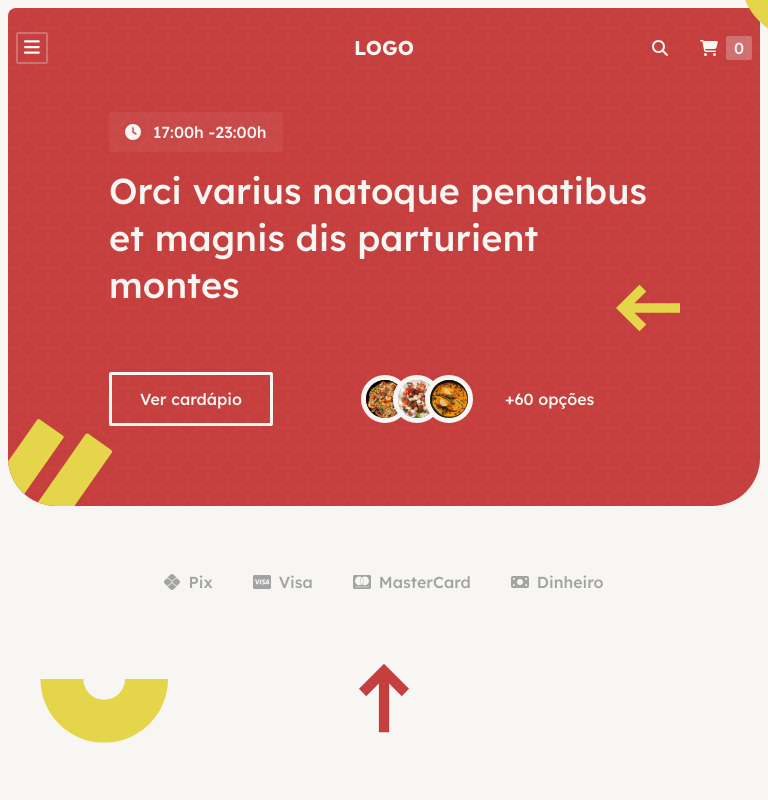
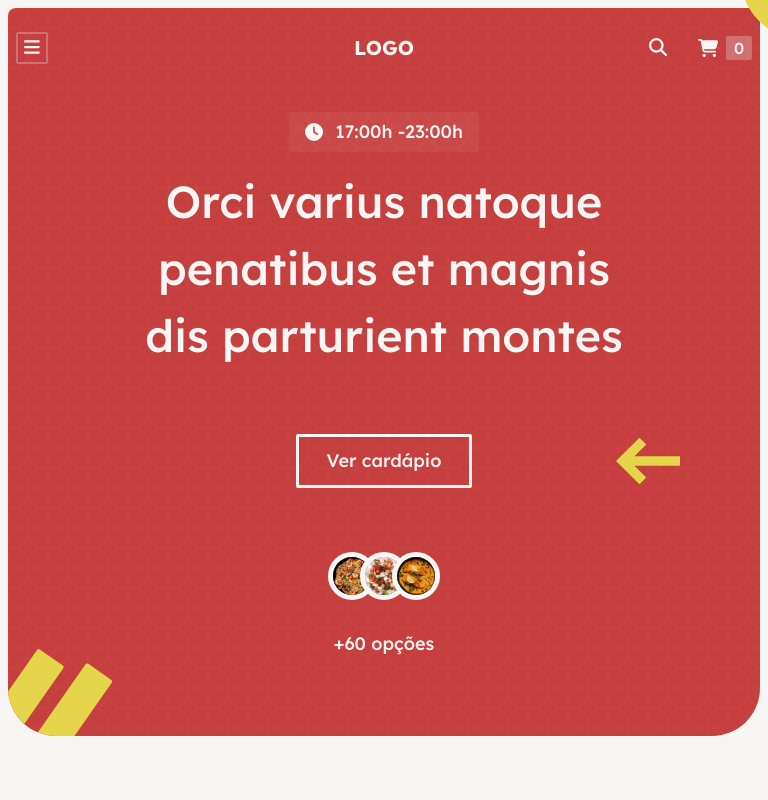
Before and after one commit to aridsm/food-app-2, a React (Vite) app: page / in a window 768 px wide. Shown: the top 800 px of the page. Built offline with nearby package versions, Linux system fonts and the light colour scheme.

Commit message:
fix: ajuste responsivo da tela home

```diff
--- a/src/components/General/Layout.tsx
+++ b/src/components/General/Layout.tsx
@@ -8,7 +8,7 @@ const Layout: React.FC<{ children: ReactNode }> = ({ children }) => {
   return (
     <div>
       <SubHeaderTop />
-      <div className="flex flex-col min-h-screen h-full md:max-w-[820px] xl:max-w-[980px] mx-auto px-2 py-4 ">
+      <div className="flex flex-col min-h-screen h-full md:max-w-[820px] xl:max-w-[980px] 2xl:max-w-[1060px] mx-auto px-2 py-4 ">
         <Header />
         <main className="flex-1 py-6 md:py-10">
           <ArcSvg className="hidden lg:block absolute top-2/3 -left-[70px] rotate-90" />
--- a/src/index.css
+++ b/src/index.css
@@ -14,6 +14,18 @@ body {
   font-weight: 500;
   font-family: "Lexend Deca", sans-serif;
   @apply text-neutral-600 text-xs sm:text-sm md:text-base xl:text-lg 2xl:text-xl bg-white-beige min-h-screen;
+}
+
+@media all and (min-width: 750px) and (max-width: 900px) and (min-height: 800px) {
+  body {
+    font-size: 18px !important;
+  }
+}
+
+@media all and (min-width: 750px) and (max-width: 950px) and (min-height: 1000px) {
+  body {
+    font-size: 20px !important;
+  }
 }
 
 button,
--- a/src/routes/pages/Home/Home.module.css
+++ b/src/routes/pages/Home/Home.module.css
@@ -13,3 +13,37 @@
 .container {
   background-image: url("../../../assets/imgs/pattern.svg");
 }
+
+.containerHome {
+  min-height: 100vh;
+}
+
+@media all and (min-width: 400px) and (max-width: 599px) and (min-height: 700px) {
+  .titleH2 {
+    font-size: 1.9rem !important;
+    line-height: 160% !important;
+  }
+}
+
+@media all and (min-width: 600px) and (max-width: 749px) and (min-height: 700px) {
+  .titleH2 {
+    font-size: 2.5rem !important;
+    line-height: 160% !important;
+  }
+}
+
+@media all and (min-width: 750px) and (max-width: 950px) and (min-height: 700px) and (max-height: 1029px) {
+  .titleH2 {
+    font-size: 2.8rem !important;
+    text-align: center !important;
+    line-height: 150% !important;
+  }
+}
+
+@media all and (min-width: 750px) and (max-width: 950px) and (min-height: 1030px) {
+  .titleH2 {
+    font-size: 3.3rem !important;
+    text-align: center !important;
+    line-height: 160% !important;
+  }
+}
--- a/src/routes/pages/Home/HomeMobile.tsx
+++ b/src/routes/pages/Home/HomeMobile.tsx
@@ -22,35 +22,41 @@ import {
 
 const HomeMobile: React.FC<{ className?: string }> = ({ className }) => {
   return (
-    <div className={`${className} flex flex-col h-full w-screen pt-2`}>
+    <div
+      className={`${className} ${classes.containerHome} flex flex-col h-full w-screen pt-2`}
+    >
       <div
         className={`${classes.container} flex-1 px-2 overflow-hidden relative rounded-t-lg rounded-b-[3rem] text-white-beige flex flex-col items-center mx-2`}
       >
-        <ArrowSvg className="absolute w-16 h-10 md:w-24 md:h-16 lg:w-32 lg:h-28 right-0 md:right-16 bottom-1/4 md:bottom-1/3 text-mostard rotate-90" />
+        <ArrowSvg className="absolute w-20 h-12 md:w-24 md:h-16 lg:w-32 lg:h-28 right-0 md:right-16 bottom-1/4 md:bottom-1/3 text-mostard rotate-90" />
         <div className="flex gap-2 sm:gap-4 items-end rotate-[35deg] absolute -bottom-6 left-0">
           <div className="w-4 h-16 sm:w-8 sm:h-24 bg-mostard rounded-sm"></div>
           <div className="w-4 h-20 sm:w-8 sm:h-28 bg-mostard rounded-sm"></div>
         </div>
         <Header className="py-6 max-w-[900px] w-full" />
-        <div className="w-fit flex flex-col text-center md:text-left max-w-[450px] md:max-w-[550px] lg:max-w-[750px] pt-6 lg:pt-10 pb-14 md:pb-20 lg:pb-24 self-center relative">
-          <p className=" bg-white-beige/[.05] text-white-beige justify-center w-fit mx-auto md:mx-0 rounded-sm py-2 px-4 mb-4 flex items-center ">
+        <div className="w-fit flex flex-col my-auto text-center lg:text-left max-w-[450px] md:max-w-[550px] lg:max-w-[750px] pt-6 lg:pt-10 pb-14 md:pb-20 lg:pb-24 self-center relative">
+          <p className="bg-white-beige/[.05] text-white-beige justify-center w-fit mx-auto lg:mx-0 rounded-sm py-2 px-4 mb-4 flex items-center ">
             <FontAwesomeIcon icon={faClock} className="mr-3" />
             <time>17:00</time>h - <time>23:00</time>h
           </p>
-          <h2 className=" px-6 md:px-0 text-[1.4rem] sm:text-[1.875rem] md:text-[2.25rem] lg:text-[3rem] leading-[130%] relative">
+          <h2
+            className={`${classes.titleH2} px-6 lg:px-0 text-[1.4rem] sm:text-[1.875rem] md:text-[2.25rem] lg:text-[3rem] leading-[130%] relative`}
+          >
             Orci varius natoque penatibus et magnis dis parturient montes
           </h2>
-          <div className="mt-10 md:mt-16 lg:mt-20 gap-10 md:gap-16 items-center flex flex-col md:flex-row w-full">
+          <div
+            className={`${classes.btnOptions} mt-10 md:mt-16 lg:mt-20 gap-10 md:gap-16 items-center flex flex-col lg:flex-row w-full`}
+          >
             <NavLink
               to="/menu"
-              className={`py-2 px-5 sm:py-3 sm:px-7 lg:py-4 lg:px-9 mx-auto md:mx-0 rounded-sm text-white-beige hover:bg-red-hover border-[3px] border-white-beige relative self-start`}
+              className={`${classes.btn} py-2 px-5 sm:py-3 sm:px-7 lg:py-4 lg:px-9 mx-auto lg:mx-0 rounded-sm text-white-beige hover:bg-red-hover border-[3px] border-white-beige relative self-start`}
             >
               Ver cardápio
             </NavLink>
             <div
-              className={`flex flex-col gap-8 md:flex-row items-center ${classes.imgsOptions}`}
+              className={`flex flex-col gap-8 lg:flex-row items-center ${classes.imgsOptions}`}
             >
-              <div className="flex items-center md:ml-6">
+              <div className="flex items-center lg:ml-6">
                 <img src={img1} />
                 <img src={img2} />
                 <img src={img3} />
```
